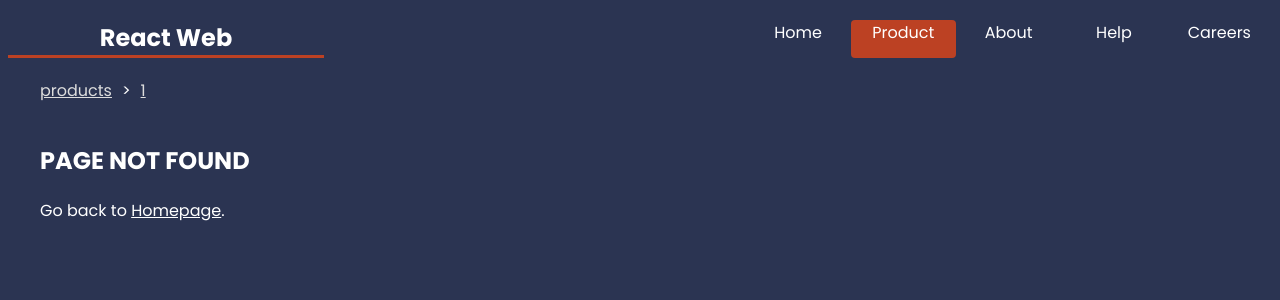
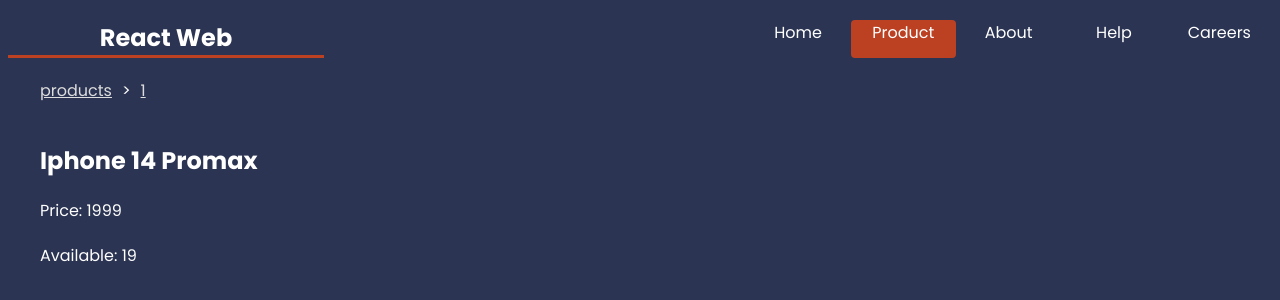
Before and after one commit to Silvery86/Project_Web, a React (Create React App) app: page /products/1 in a window 1280 px wide. Before the commit this address had no page. Shown: the top 300 px of the page. Built offline with nearby package versions, Linux system fonts and the light colour scheme; data requests are answered from the project's data file.

Commit message:
add page for each product

```diff
--- a/src/App.js
+++ b/src/App.js
@@ -19,6 +19,7 @@
 import CareersLayout from "./layout/CareersLayout";
 import ProductsLayout from "./layout/ProductsLayout";
 import Products, { productsLoader } from "./pages/products/Products";
+import ProductDetails, { productDetailsLoader } from "./pages/products/ProductDetails";
 
 
 
@@ -49,7 +50,11 @@
             element={<Products />}
             loader = {productsLoader}
             />
-
+            <Route
+              path=":id"
+              element={<ProductDetails/>}
+              loader = { productDetailsLoader }
+            />
           </Route>
 
           <Route path="*" element={<NotFound />} />
--- a/src/layout/ProductsLayout.js
+++ b/src/layout/ProductsLayout.js
@@ -4,7 +4,7 @@
 export default function ProductsLayout() {
   return (
     <div className='products-layout grid wide'>
-      <h1>All Products</h1>
+
 
       <Outlet />
     </div>
--- /dev/null
+++ b/src/pages/products/ProductDetails.js
@@ -0,0 +1,25 @@
+import { useLoaderData, useParams } from "react-router-dom"
+
+
+export default function ProductDetails() {
+    const { id } = useParams()
+    const product = useLoaderData()
+  return (
+    <div className="product-detail">
+      <h2>{product.productname}</h2>
+        <p>Price: {product.productprice}</p>
+        <p>Available: {product.stock}</p>
+    </div>
+  )
+}
+export const productDetailsLoader = async ( {params} ) => {
+    const { id } = params
+
+    const res = await fetch('http://localhost:4000/products/' + id)
+
+    if(!res.ok) {
+        throw Error('Could not find that carrer')
+    }
+
+    return res.json()
+}
```
